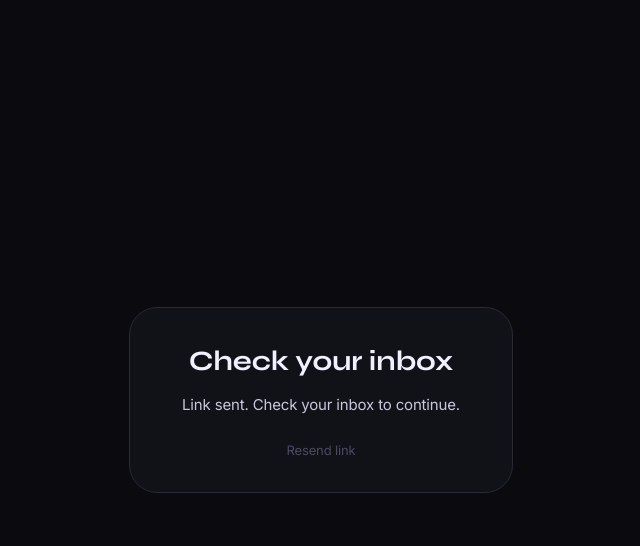
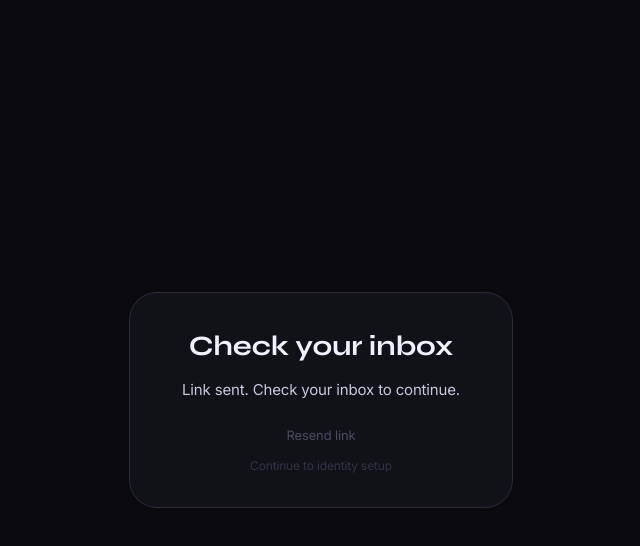
Before and after one commit to winsznx/float, a Next.js app: page /onboarding/email in a window 1280 px wide. Both pictures are taken after typing "name@example.com" into the empty fields and a click on the button "Send link". Shown: the top 546 px of the page, without its empty margins (319-959 px from the left). Built offline with nearby package versions, Linux system fonts and the light colour scheme.

Commit message:
chore: add temporary manual bypass to identity setup on email confirmation
Real Magic link handling is not wired yet, so the confirmation screen
would otherwise be a dead end for local testing. Muted secondary link,
clearly marked for removal once Magic is in place.

```diff
--- a/src/app/onboarding/email/page.tsx
+++ b/src/app/onboarding/email/page.tsx
@@ -1,6 +1,7 @@
 "use client";
 
 import { useState } from "react";
+import Link from "next/link";
 import { sendMagicLink } from "@/lib/auth";
 
 export default function OnboardingEmailPage() {
@@ -40,6 +41,14 @@ export default function OnboardingEmailPage() {
             >
               Resend link
             </button>
+
+            {/* TODO: remove once real Magic link handling is wired; this only exists so the rest of onboarding is reachable without a live email link. */}
+            <Link
+              href="/onboarding/identity"
+              className="mt-3 rounded-md font-body text-[12px] text-float-muted/60 underline-offset-4 hover:underline focus-visible:outline-none focus-visible:ring-2 focus-visible:ring-[var(--float-signal-glow)]"
+            >
+              Continue to identity setup
+            </Link>
           </div>
         ) : (
           <form onSubmit={handleSubmit} className="flex flex-col items-center text-center">
```
